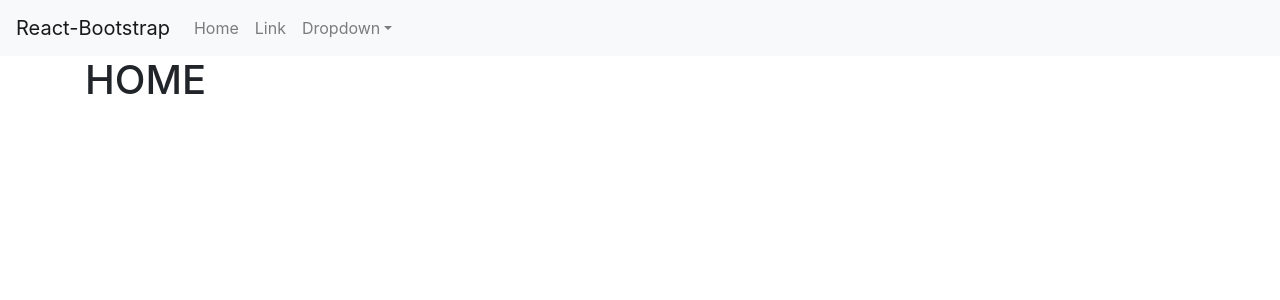
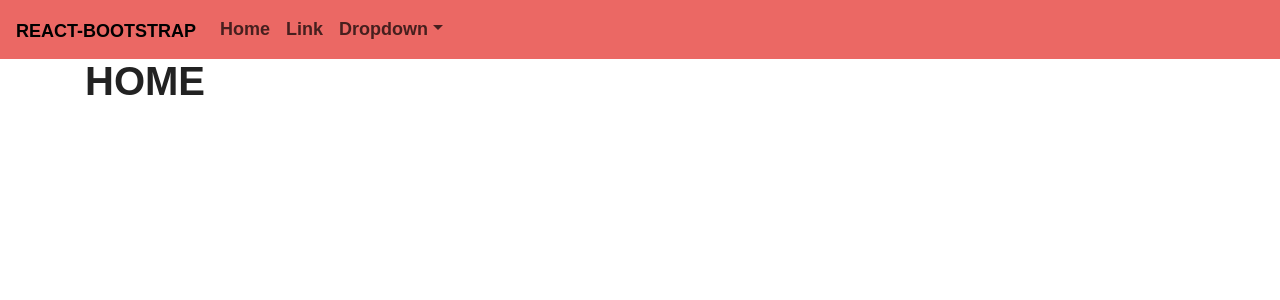
Before and after one commit to redxzeta/Awesome-Adoption, a React (Create React App) app: page / in a window 1280 px wide. Shown: the top 300 px of the page. Built offline with nearby package versions, Linux system fonts and the light colour scheme; a web font is replaced by a local one.

Commit message:
adding themes

```diff
--- a/package.json
+++ b/package.json
@@ -7,6 +7,7 @@
     "@testing-library/react": "^9.3.2",
     "@testing-library/user-event": "^7.1.2",
     "bootstrap": "^4.5.3",
+    "bootswatch": "^4.5.2",
     "react": "^16.14.0",
     "react-bootstrap": "^1.3.0",
     "react-dom": "^16.14.0",
--- a/src/components/layout/NavigationBar.js
+++ b/src/components/layout/NavigationBar.js
@@ -3,7 +3,7 @@ import { Nav, Navbar, NavDropdown } from "react-bootstrap";
 
 export default function NavigationBar() {
   return (
-    <Navbar bg="light" expand="lg">
+    <Navbar bg="primary" expand="lg">
       <Navbar.Brand href="#home">React-Bootstrap</Navbar.Brand>
       <Navbar.Toggle aria-controls="basic-navbar-nav" />
       <Navbar.Collapse id="basic-navbar-nav">
--- a/src/index.js
+++ b/src/index.js
@@ -1,7 +1,7 @@
 import React from "react";
 import ReactDOM from "react-dom";
 import App from "./App";
-import "bootstrap/dist/css/bootstrap.min.css";
+import "bootswatch/dist/journal/bootstrap.min.css";
 import * as serviceWorker from "./serviceWorker";
 
 ReactDOM.render(
```
Also changed, not shown: 1 other file (tests, documents, lock files or other folders).
